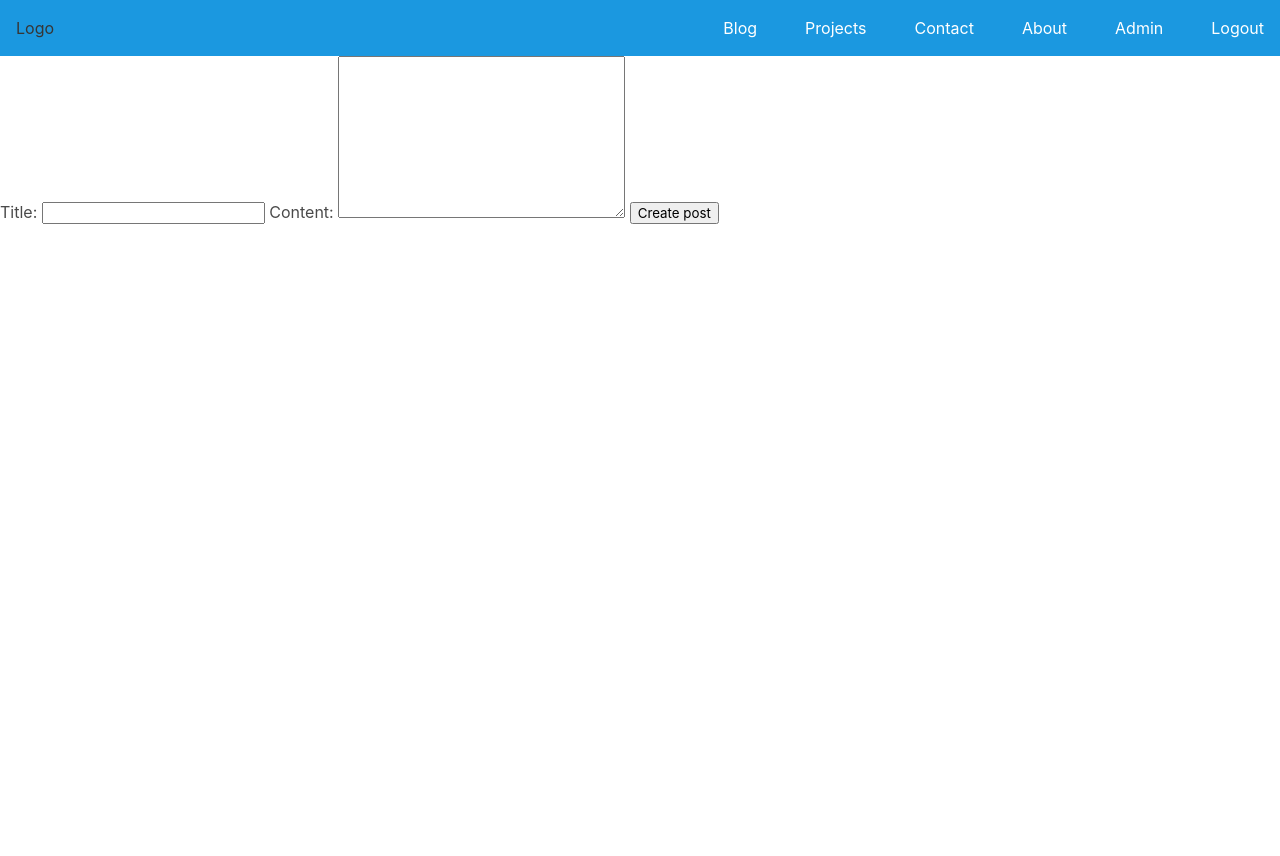
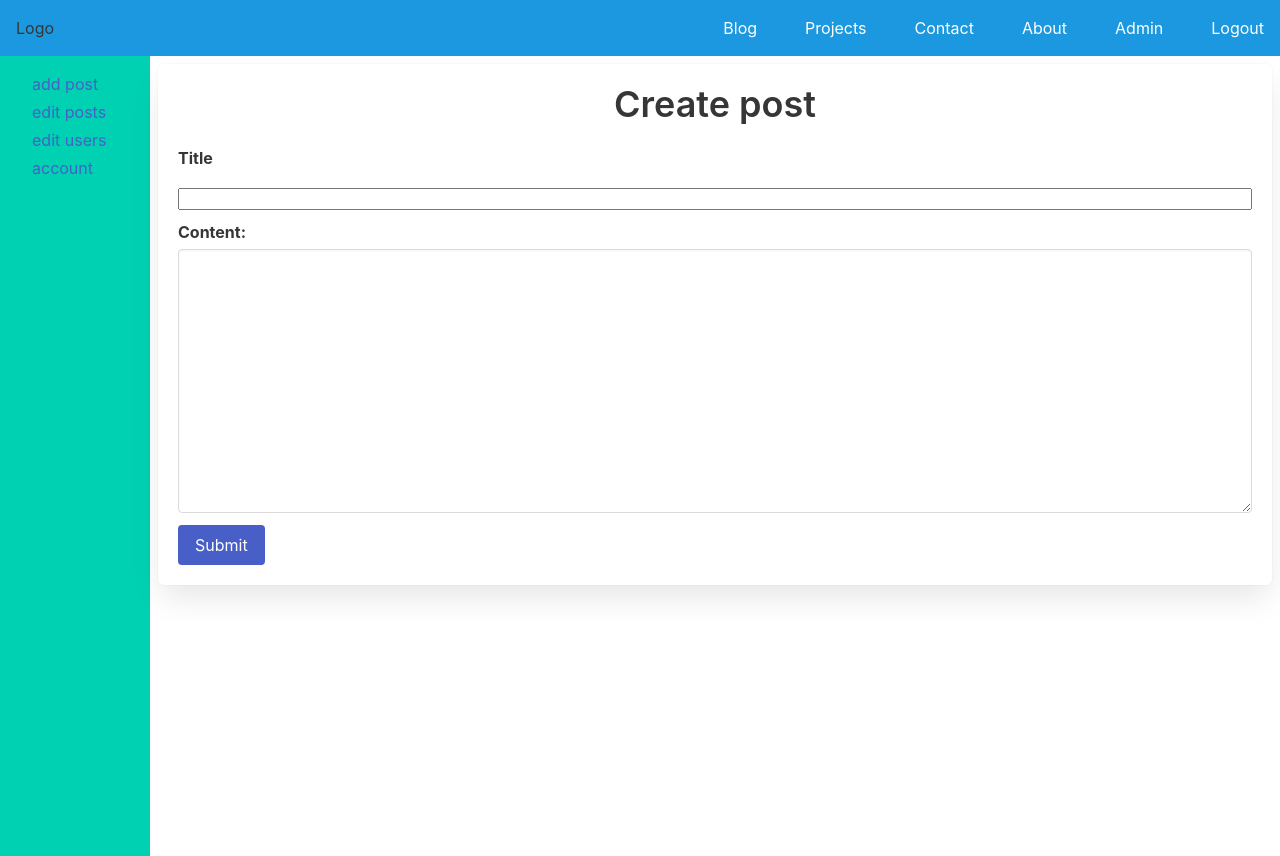
Before and after one commit to SkowroDamian/personal_blog, a Flask app: page /add in a window 1280 px wide. Before the commit the page ends 224 px from the top, so only its background shows below. Run offline with Flask 3, Linux system fonts and the light colour scheme; the visitor is signed in with stand-in values (Sample User, id 1).

Commit message:
implementet post adding

```diff
--- a/app.py
+++ b/app.py
@@ -44,6 +44,7 @@ def home():
     return render_template('blog.html', posts=posts)
 
 @app.route('/add', methods=['Get', 'POST'])
+@login_required
 def add():
     if request.method == 'POST':
         title = request.form['title']
@@ -54,6 +55,11 @@ def add():
         db.session.commit()
         return redirect(url_for('add'))
     return render_template('add.html')
+
+# @app.route('/edit')
+# # @login_required
+# # def edit():
+
 
 ### authorization
 @app.route('/admin')
@@ -74,8 +80,6 @@ def login_post():
     if not user or not check_password_hash(user.password, password):
 
         flash("Check your credentials")
-
-
         return redirect(url_for('login'))
     #login code
     # app.logger.debug('account valid') #
--- a/static/css/style.css
+++ b/static/css/style.css
@@ -7,18 +7,44 @@
     --color-forth: #13293D; */
 }
 
-/* body {
-  height: 100vh;
-  margin: 0;
-  padding: 0;
-} */
 
 .content {
   height: 100vh;
   display: flex;
-  justify-content: center;
-  align-items: center;
+  /* justify-content: center;
+  align-items: center; */
 }
+
+.sidebar {
+  height: 100vh;
+  display: flex;
+  direction: row;
+  /* width: 10vw; */
+  min-width: 150px;
+  /* justify-content: center; */
+  /* position: fixed; */
+  /* flex-grow: 1; */
+}
+.sidebar li {
+  list-style: none;
+}
+
+#title {
+  width: 100%;
+}
+.edit-menu {
+  padding: 0.5rem;
+  /* display: flex; */
+  /* justify-content: center; */
+  flex-grow: 2;
+  /* align-items: center; */
+  /* width: 100%; */
+  /* position: inherit; */
+}
+
+/* .sidebar a {
+  text-decoration: none;
+} */
 
 nav {
     display: flex;
@@ -47,8 +73,12 @@ nav li {
     list-style: none;
 }
 
-.posts-container {
+/* .posts-container {
     margin-left: 1rem;
+    padding: 1rem;
+} */
+.post {
+  margin: 0.5rem;
 }
 
  @media all and (max-width: 800px) {
--- a/templates/add.html
+++ b/templates/add.html
@@ -1,12 +1,26 @@
-{% extends 'base.html' %}
+{% extends 'admin.html' %}
 {% block title %} <title>add post</title>{% endblock %}
-{% block content %}
-<form method="post">
-    <label for="title">Title:</label>
-    <input type="text" id="title" name="title" required>
+{% block admin_menu %}
+<div class="box">
+    <h5 class="title">Create post</h1>
+    <form method="post">
+        <div class="field">
+            <label class="label">Title</label>
+            <input type="text" id="title" name="title" required>
+        </div>
+        <div class="field ">
+            <label class="label">Content:</label>
+            <textarea class="textarea" name="content" id="" cols="30" rows="10" required></textarea>
+        </div>
+        <div class="control">
+            <button class="button is-link">Submit</button>
+          </div>
 
-    <label for="content">Content:</label>
-    <textarea name="content" id="content" cols="30" rows="10" required></textarea>
-    <input type="submit" value="Create post">
-</form>
+        <!-- <label for="content">Content:</label>
+        <textarea name="content" id="content" cols="30" rows="10" required></textarea> -->
+        <!-- <input type="submit" value="Create post"> -->
+    </form>
+
+</div>
+
 {% endblock %}
--- a/templates/admin.html
+++ b/templates/admin.html
@@ -2,9 +2,19 @@
 {% block title %} <title>Admin panel</title> {% endblock %}
 {% block content %}
 <div class="content">
-    <h1 class="title">
-        Welcome {{ name }}
-    </h1>
+    <div class="sidebar has-background-primary has-text-white-bis">
+        <ul>
+            <li><a href="{{url_for('add')}}">add post</a></li>
+            <li><a href="#">edit posts</a></li>
+            <li><a href="#">edit users</a></li>
+            <li><a href="#">account</a></li>
+          </ul>
+    </div>
+    <div class="edit-menu">
+        <h1 class="title">
+            {% block admin_menu %} {% endblock %}
+        </h1>
+    </div>
+
 </div>
-
 {% endblock %}
--- a/templates/blog.html
+++ b/templates/blog.html
@@ -14,7 +14,6 @@
             </div>
         </div>
     </div>
-
     {% endfor %}
 </div>
 {% endblock %}
```
